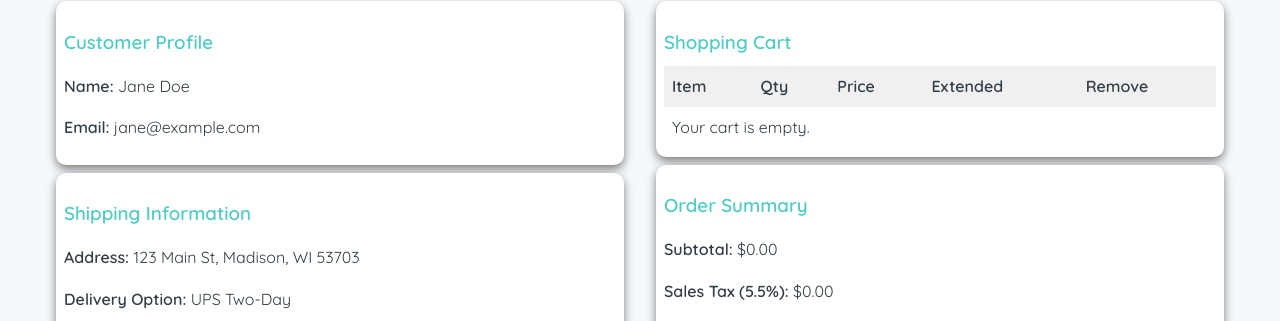
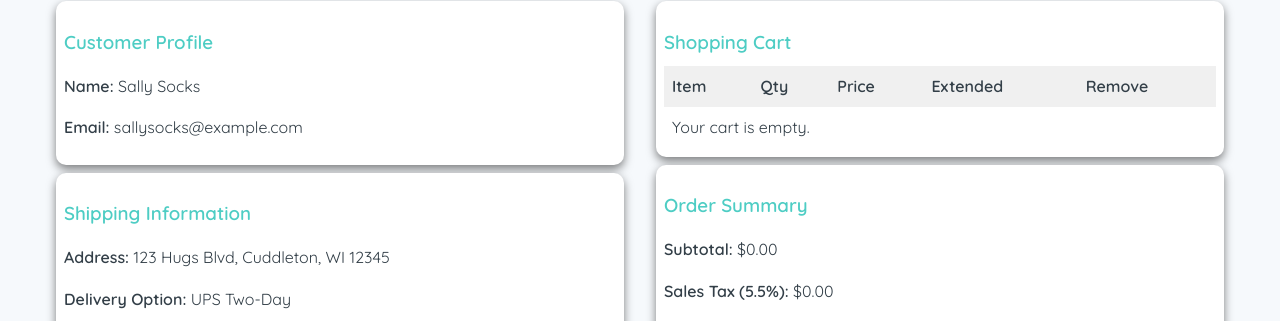
Before and after one commit to OkuMaNuk/yourplaymatesockdolls, a plain HTML site: page checkout.html in a window 1280 px wide. Shown: the part 405-726 px from the top of the page. Drawn offline with Linux system fonts and the light colour scheme.

Commit message:
Update checkout.html

```diff
--- a/checkout.html
+++ b/checkout.html
@@ -23,13 +23,13 @@
         <section class="left-column">
             <div class="card">
                 <h3>Customer Profile</h3>
-                <p><strong>Name:</strong> Jane Doe</p>
-                <p><strong>Email:</strong> jane@example.com</p>
+                <p><strong>Name:</strong> Sally Socks</p>
+                <p><strong>Email:</strong> sallysocks@example.com</p>
             </div>
 
             <div class="card">
                 <h3>Shipping Information</h3>
-                <p><strong>Address:</strong> 123 Main St, Madison, WI 53703</p>
+                <p><strong>Address:</strong> 123 Hugs Blvd, Cuddleton, WI 12345</p>
                 <p><strong>Delivery Option:</strong> UPS Two-Day</p>
                 <label><input type="checkbox" id="expedited-shipping" checked /> Expedited Shipping (+$10.00)</label>
             </div>
```
